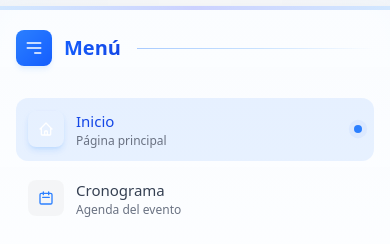
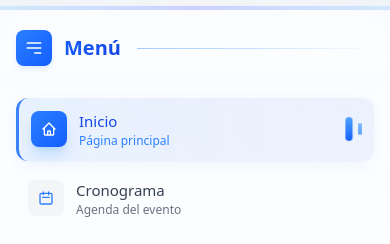
Before and after one commit to InnovaTechIca/InnovaTechIca.github.io, an Astro site: page / in a window 390 px wide. Both pictures are taken after a click on the button "Abrir menú". Shown: the part 55-299 px from the top of the page. Built offline with nearby package versions, Linux system fonts and the light colour scheme; Astro itself is replaced by a stand-in of ours.

Commit message:
feat: Enhance mobile navigation styles with gradient backgrounds and improved active indicators

```diff
--- a/src/components/Navbar/NavLinks.astro
+++ b/src/components/Navbar/NavLinks.astro
@@ -60,6 +60,11 @@ const isActive = (href: string) => {
 ---
 
 <style>
+  /* Gradiente para íconos activos */
+  .gradient-bg {
+    background: linear-gradient(135deg, #3b82f6, #2563eb);
+  }
+
   /* Animaciones refinadas */
   @keyframes fadeIn {
     from {
@@ -117,7 +122,6 @@ const isActive = (href: string) => {
       background-position: 0% 50%;
     }
   }
-
   /* Elemento activo */
   .nav-item.active .nav-link {
     position: relative;
@@ -146,7 +150,34 @@ const isActive = (href: string) => {
     animation: glowPulse 2s infinite;
   }
 
-  /* Animación para entrada escalonada */
+  /* Estilos para el enlace activo en móvil */
+  .mobile-active-link {
+    position: relative;
+    background: linear-gradient(to right, rgba(59, 130, 246, 0.1), rgba(37, 99, 235, 0.07)) !important;
+    border-left: 3px solid #3b82f6;
+    box-shadow: 0 4px 15px -3px rgba(59, 130, 246, 0.1);
+  }
+
+  /* Animación para el indicador activo móvil */
+  @keyframes activePulse {
+    0% {
+      transform: scale(1);
+      opacity: 0.8;
+    }
+    50% {
+      transform: scale(1.2);
+      opacity: 1;
+    }
+    100% {
+      transform: scale(1);
+      opacity: 0.8;
+    }
+  }
+
+  .mobile-active-indicator {
+    animation: activePulse 2s infinite;
+  }
+    /* Animación para entrada escalonada */
   .nav-item {
     animation: fadeIn 0.6s forwards;
     animation-delay: calc(var(--idx) * 80ms);
@@ -157,6 +188,38 @@ const isActive = (href: string) => {
     animation: scaleIn 0.4s forwards;
     animation-delay: calc(var(--idx) * 60ms);
     opacity: 0;
+    position: relative;
+  }
+
+  /* Efecto de brillos lateral para links activos en móvil */
+  .mobile-active-link::before {
+    content: "";
+    position: absolute;
+    top: 0;
+    left: 0;
+    width: 100%;
+    height: 100%;
+    background: linear-gradient(to right,
+      transparent 0%,
+      rgba(59, 130, 246, 0.1) 50%,
+      transparent 100%);
+    transform: translateX(-100%);
+    animation: shineEffect 3s infinite;
+    pointer-events: none;
+    border-radius: 0.75rem;
+    z-index: 1;
+  }
+
+  @keyframes shineEffect {
+    0% {
+      transform: translateX(-100%);
+    }
+    40% {
+      transform: translateX(120%);
+    }
+    100% {
+      transform: translateX(120%);
+    }
   }
 </style>
 
@@ -187,20 +250,19 @@ const isActive = (href: string) => {
       <ul class="space-y-1.5">
         {navItems.map((item, idx) => {
           const active = isActive(item.href);
-          return (
-            <li class="mobile-nav-item" style={`--idx: ${idx + 1}`}>
+          return (            <li class="mobile-nav-item" style={`--idx: ${idx + 1}`}>
               <a
                 href={item.href}
                 class={`flex items-center gap-3 p-3 rounded-xl relative group transition-all duration-300 ${
                   active
-                    ? "bg-gradient-to-r from-blue-500/10 to-blue-500/10 text-blue-700"
+                    ? "mobile-active-link"
                     : "hover:bg-blue-50/50 text-gray-700"
                 }`}
               >
                 {/* Icono con efecto */}
                 <div class={`flex items-center justify-center w-9 h-9 rounded-lg transition-all duration-300 ${
                   active
-                    ? "gradient-bg text-white shadow-md shadow-blue-400/20"
+                    ? "bg-gradient-to-br from-blue-500 to-blue-600 text-white shadow-lg shadow-blue-400/30"
                     : "bg-gray-100/80 text-blue-500 group-hover:bg-blue-100/80 group-hover:text-blue-600"
                 }`}>
                   <Fragment set:html={item.icon} />
@@ -209,7 +271,9 @@ const isActive = (href: string) => {
                 {/* Textos con descripción */}
                 <div class="flex flex-col">
                   <span class={`font-medium text-[15px] ${active ? "text-blue-700" : "text-gray-700"}`}>{item.name}</span>
-                  <span class="text-xs text-gray-500 group-hover:text-blue-500 transition-colors duration-300">
+                  <span class={`text-xs transition-colors duration-300 ${
+                    active ? "text-blue-500" : "text-gray-500 group-hover:text-blue-500"
+                  }`}>
                     {item.name === "Inicio" && "Página principal"}
                     {item.name === "Cronograma" && "Agenda del evento"}
                     {item.name === "Ponentes" && "Especialistas invitados"}
@@ -218,10 +282,11 @@ const isActive = (href: string) => {
                   </span>
                 </div>
 
-                {/* Indicador activo */}
+                {/* Indicador activo mejorado */}
                 {active && (
-                  <div class="ml-auto">
-                    <div class="w-2 h-2 rounded-full bg-blue-500 active-indicator"></div>
+                  <div class="ml-auto flex items-center space-x-1.5">
+                    <div class="w-1.5 h-5 rounded-full bg-gradient-to-b from-blue-400 to-blue-600 mobile-active-indicator"></div>
+                    <div class="w-1 h-3 rounded-full bg-gradient-to-b from-blue-400 to-blue-500 opacity-70"></div>
                   </div>
                 )}
               </a>
```
